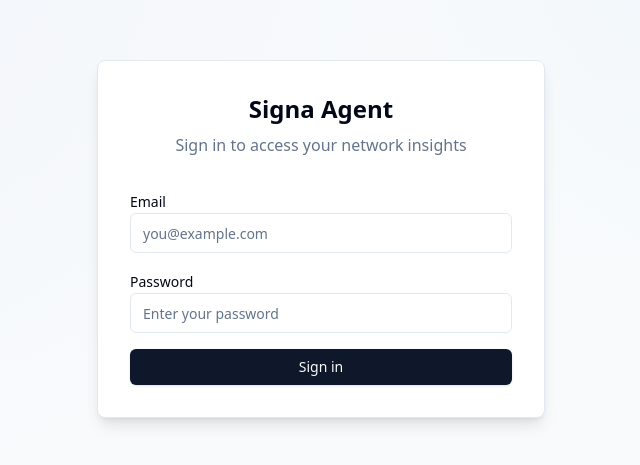
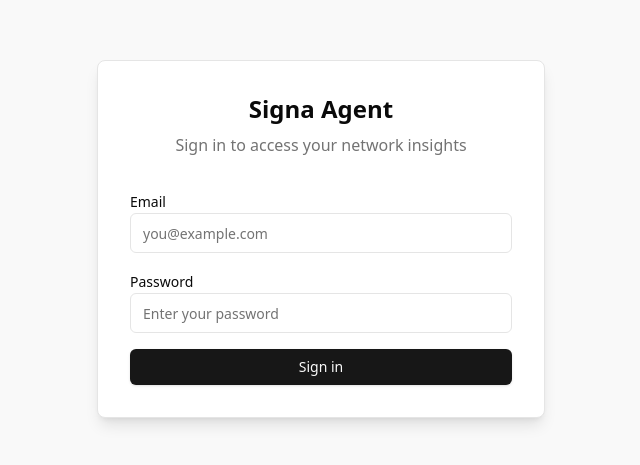
Before and after one commit to arnavsurve/signa-agent-v2, a Next.js app: page /login in a window 1280 px wide. Shown: the part 161-626 px from the top of the page, without its empty margins (319-959 px from the left). Built offline with nearby package versions, Linux system fonts and the light colour scheme.

Commit message:
Simplify color palette to neutral grayscale
Remove blue-tinted HSL values for a cleaner neutral appearance.
Add tactile depth shadow variables for consistent elevation styling.
Switch from gradient app background to solid colors.

```diff
--- a/src/app/globals.css
+++ b/src/app/globals.css
@@ -2,33 +2,31 @@
 
 :root {
   --background: 0 0% 100%;
-  --foreground: 222.2 84% 4.9%;
+  --foreground: 0 0% 3.9%;
   --card: 0 0% 100%;
-  --card-foreground: 222.2 84% 4.9%;
+  --card-foreground: 0 0% 3.9%;
   --popover: 0 0% 100%;
-  --popover-foreground: 222.2 84% 4.9%;
-  --primary: 222.2 47.4% 11.2%;
-  --primary-foreground: 210 40% 98%;
-  --secondary: 210 40% 96.1%;
-  --secondary-foreground: 222.2 47.4% 11.2%;
-  --muted: 210 40% 96.1%;
-  --muted-foreground: 215.4 16.3% 46.9%;
-  --accent: 210 40% 96.1%;
-  --accent-foreground: 222.2 47.4% 11.2%;
+  --popover-foreground: 0 0% 3.9%;
+  --primary: 0 0% 9%;
+  --primary-foreground: 0 0% 98%;
+  --secondary: 0 0% 96.1%;
+  --secondary-foreground: 0 0% 9%;
+  --muted: 0 0% 96.1%;
+  --muted-foreground: 0 0% 45.1%;
+  --accent: 0 0% 96.1%;
+  --accent-foreground: 0 0% 9%;
   --destructive: 0 84.2% 60.2%;
-  --destructive-foreground: 210 40% 98%;
-  --border: 214.3 31.8% 91.4%;
-  --input: 214.3 31.8% 91.4%;
-  --ring: 222.2 84% 4.9%;
+  --destructive-foreground: 0 0% 98%;
+  --border: 0 0% 89.8%;
+  --input: 0 0% 89.8%;
+  --ring: 0 0% 3.9%;
   --radius: 0.5rem;
 
-  --app-bg: radial-gradient(1200px circle at 8% 6%, hsl(210 60% 97%), transparent 52%),
-    radial-gradient(1000px circle at 92% 0%, hsl(190 70% 95%), transparent 48%),
-    linear-gradient(180deg, hsl(210 40% 98%), hsl(220 40% 99%));
+  --app-bg: hsl(0 0% 98%);
   --panel-bg: hsl(var(--card) / 0.86);
   --panel-border: hsl(var(--border) / 0.65);
-  --panel-shadow: 0 24px 60px -40px hsl(220 30% 40% / 0.32);
-  --panel-shadow-strong: 0 40px 90px -55px hsl(220 30% 40% / 0.45);
+  --panel-shadow: 0 24px 60px -40px hsl(0 0% 0% / 0.1);
+  --panel-shadow-strong: 0 40px 90px -55px hsl(0 0% 0% / 0.2);
   --panel-highlight: linear-gradient(
     135deg,
     hsl(0 0% 100% / 0.8),
@@ -36,32 +34,35 @@
     transparent 70%
   );
   --surface-muted: hsl(var(--muted) / 0.6);
+
+  /* Tactile shadows - light mode */
+  --shadow-depth-s: 0px 1px 2px rgba(0, 0, 0, 0.05), 0px 2px 4px rgba(0, 0, 0, 0.05);
+  --shadow-depth-m: 0px 3px 6px rgba(0, 0, 0, 0.07), 0px 5px 10px rgba(0, 0, 0, 0.07);
+  --shadow-depth-l: 0px 10px 20px rgba(0, 0, 0, 0.08), 0px 15px 30px rgba(0, 0, 0, 0.08);
 }
 
 .dark {
-  --background: 222.2 84% 4.9%;
-  --foreground: 210 40% 98%;
-  --card: 222.2 84% 4.9%;
-  --card-foreground: 210 40% 98%;
-  --popover: 222.2 84% 4.9%;
-  --popover-foreground: 210 40% 98%;
-  --primary: 210 40% 98%;
-  --primary-foreground: 222.2 47.4% 11.2%;
-  --secondary: 217.2 32.6% 17.5%;
-  --secondary-foreground: 210 40% 98%;
-  --muted: 217.2 32.6% 17.5%;
-  --muted-foreground: 215 20.2% 65.1%;
-  --accent: 217.2 32.6% 17.5%;
-  --accent-foreground: 210 40% 98%;
+  --background: 0 0% 3.9%;
+  --foreground: 0 0% 98%;
+  --card: 0 0% 3.9%;
+  --card-foreground: 0 0% 98%;
+  --popover: 0 0% 3.9%;
+  --popover-foreground: 0 0% 98%;
+  --primary: 0 0% 98%;
+  --primary-foreground: 0 0% 9%;
+  --secondary: 0 0% 14.9%;
+  --secondary-foreground: 0 0% 98%;
+  --muted: 0 0% 14.9%;
+  --muted-foreground: 0 0% 63.9%;
+  --accent: 0 0% 14.9%;
+  --accent-foreground: 0 0% 98%;
   --destructive: 0 62.8% 30.6%;
-  --destructive-foreground: 210 40% 98%;
-  --border: 217.2 32.6% 17.5%;
-  --input: 217.2 32.6% 17.5%;
-  --ring: 212.7 26.8% 83.9%;
+  --destructive-foreground: 0 0% 98%;
+  --border: 0 0% 14.9%;
+  --input: 0 0% 14.9%;
+  --ring: 0 0% 83.1%;
 
-  --app-bg: radial-gradient(1200px circle at 10% 8%, hsl(220 26% 12%), transparent 52%),
-    radial-gradient(900px circle at 88% 0%, hsl(210 30% 13%), transparent 48%),
-    linear-gradient(180deg, hsl(222 40% 8%), hsl(220 35% 7%));
+  --app-bg: hsl(0 0% 5%);
   --panel-bg: hsl(var(--card) / 0.55);
   --panel-border: hsl(var(--border) / 0.7);
   --panel-shadow: 0 24px 60px -45px hsl(0 0% 0% / 0.6);
@@ -72,6 +73,11 @@
     transparent 55%
   );
   --surface-muted: hsl(var(--muted) / 0.35);
+
+  /* Tactile shadows - dark mode */
+  --shadow-depth-s: 0px 1px 2px rgba(0, 0, 0, 0.2), 0px 2px 4px rgba(0, 0, 0, 0.2);
+  --shadow-depth-m: 0px 3px 6px rgba(0, 0, 0, 0.25), 0px 5px 10px rgba(0, 0, 0, 0.25);
+  --shadow-depth-l: 0px 10px 20px rgba(0, 0, 0, 0.3), 0px 15px 30px rgba(0, 0, 0, 0.3);
 }
 
 @theme inline {
```
